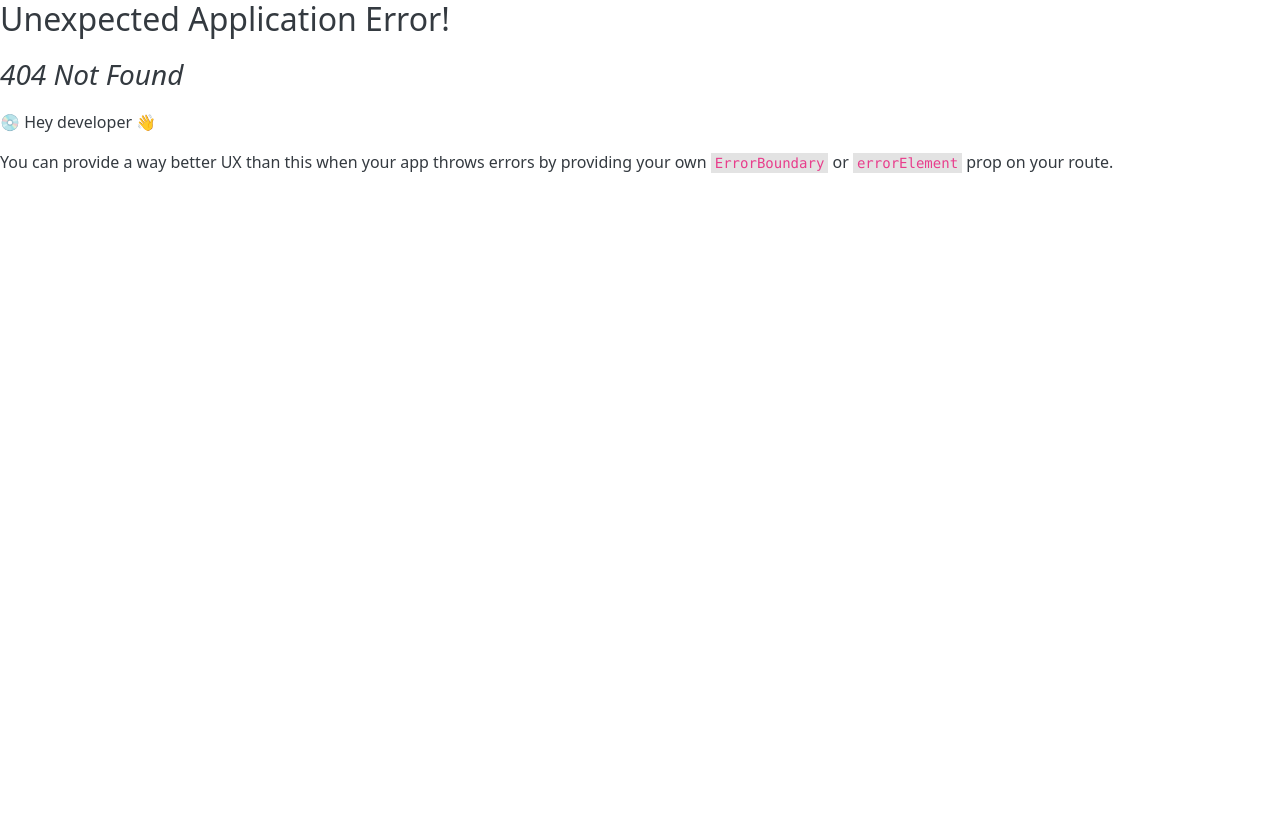
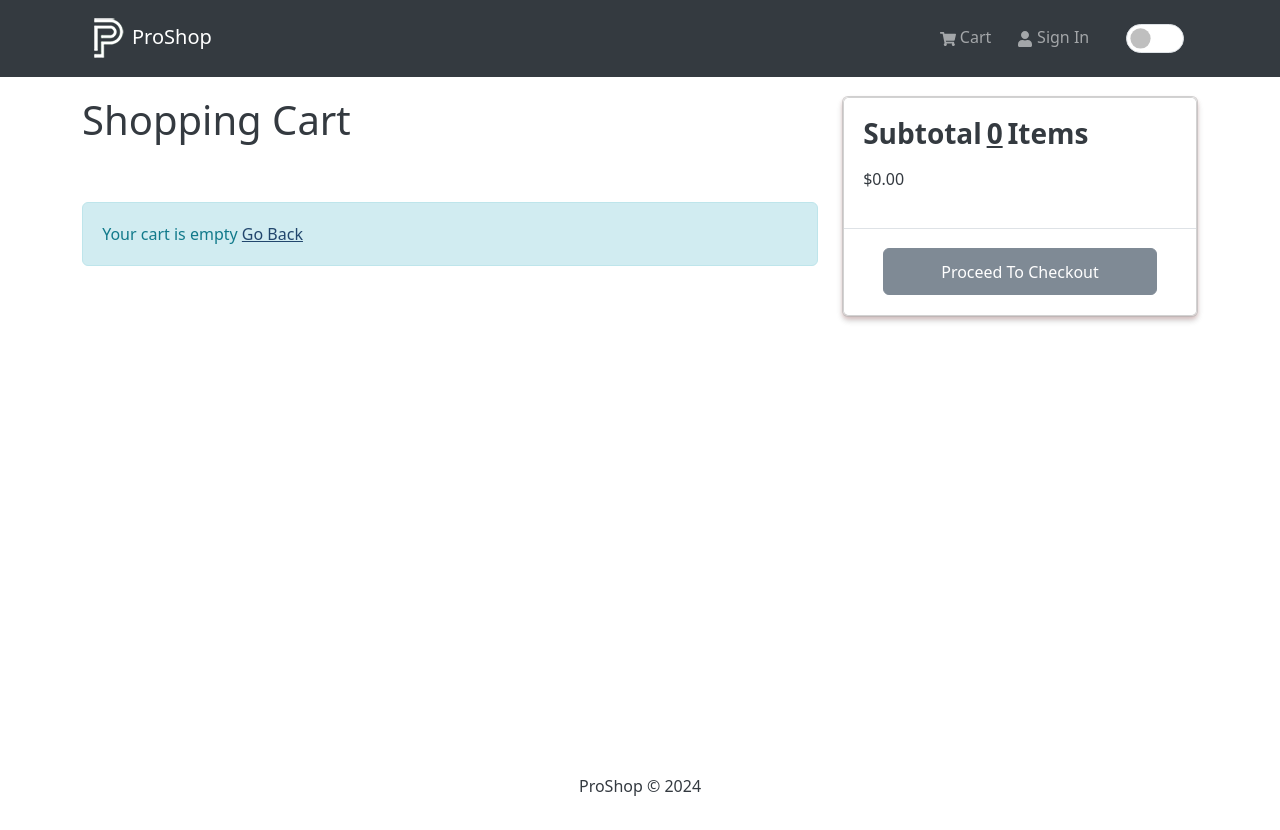
Before and after one commit to h3nrzi/proshop, a React (Vite) app in the folder frontend/: page /cart in a window 1280 px wide. Before the commit this address had no page. Shown: the top 830 px of the page. Before the commit the page ends 800 px from the top, so only its background shows below. Built offline with nearby package versions, Linux system fonts and the light colour scheme.

Commit message:
Cart page & add to cart handler

```diff
--- /dev/null
+++ b/frontend/src/components/CartItem.tsx
@@ -0,0 +1,42 @@
+import { Button, Col, Form, Image, Row } from "react-bootstrap";
+import { FaTrash } from "react-icons/fa";
+import { Link } from "react-router-dom";
+import Product from "../types/Product";
+
+interface CartItemProps {
+  item: Product;
+  onAddToCart: (item: Product, value: number) => void;
+  onRemoveFromCart: (_id: string) => void;
+}
+
+const CartItem = ({ item, onAddToCart, onRemoveFromCart }: CartItemProps) => {
+  return (
+    <Row className="align-items-center text-center mb-5 mb-md-0 gap-2 gap-md-0">
+      <Col md={2}>
+        <Image src={item.image} alt={item.name} fluid rounded />
+      </Col>
+      <Col md={3}>
+        <Link to={`/product/${item._id}`}>{item.name}</Link>
+      </Col>
+      <Col md={3}>${item.price}</Col>
+      <Col md={2}>
+        <Form.Control as="select" value={item.qty} onChange={(e) => onAddToCart(item, +e.target.value)}>
+          {Array.from({ length: item.countInStock })
+            .map((_, i) => i + 1)
+            .map((num) => (
+              <option value={num} key={num} className="text-center">
+                {num}
+              </option>
+            ))}
+        </Form.Control>
+      </Col>
+      <Col md={2}>
+        <Button variant="danger" className="text-white w-100" onClick={() => onRemoveFromCart(item._id)}>
+          <FaTrash size={23} />
+        </Button>
+      </Col>
+    </Row>
+  );
+};
+
+export default CartItem;
--- /dev/null
+++ b/frontend/src/components/CartSummary.tsx
@@ -0,0 +1,39 @@
+import { Button, Card, ListGroup } from "react-bootstrap";
+import Product from "../types/Product";
+
+interface CartSummaryProps {
+  orderItems: Product[];
+  onCheckout: () => void;
+}
+
+const CartSummary = ({ orderItems, onCheckout }: CartSummaryProps) => {
+  const itemCount = orderItems.reduce((acc, item) => acc + item.qty, 0);
+  const totalPrice = orderItems.reduce((acc, item) => acc + item.price * item.qty, 0).toFixed(2);
+
+  return (
+    <Card>
+      <ListGroup variant="flush">
+        <ListGroup.Item>
+          <h3 className="fw-bolder">
+            Subtotal
+            <span className="mx-1 text-decoration-underline">{itemCount}</span>
+            Items
+          </h3>
+          <h6>${totalPrice}</h6>
+        </ListGroup.Item>
+
+        <ListGroup.Item className="text-center">
+          <Button
+            type="button"
+            className="px-5 text-white"
+            disabled={orderItems.length === 0}
+            onClick={onCheckout}>
+            Proceed To Checkout
+          </Button>
+        </ListGroup.Item>
+      </ListGroup>
+    </Card>
+  );
+};
+
+export default CartSummary;
--- a/frontend/src/components/ProductDetail.tsx
+++ b/frontend/src/components/ProductDetail.tsx
@@ -5,10 +5,10 @@ import Rating from "./Rating";
 
 interface Props {
   product: Product;
-  addToCartHandler(qty: number): void;
+  onAddToCart(qty: number): void;
 }
 
-const ProductDetail: FC<Props> = ({ product, addToCartHandler }) => {
+const ProductDetail: FC<Props> = ({ product, onAddToCart }) => {
   const [qty, setQty] = useState(1);
 
   return (
@@ -69,10 +69,7 @@ const ProductDetail: FC<Props> = ({ product, addToCartHandler }) => {
             )}
 
             <ListGroup.Item className="text-center">
-              <Button
-                disabled={product.countInStock === 0}
-                className="px-3"
-                onClick={() => addToCartHandler(qty)}>
+              <Button disabled={product.countInStock === 0} className="px-3" onClick={() => onAddToCart(qty)}>
                 Add To Cart
               </Button>
             </ListGroup.Item>
--- /dev/null
+++ b/frontend/src/pages/CartPage.tsx
@@ -0,0 +1,48 @@
+import { Card, Col, ListGroup, Row } from "react-bootstrap";
+import { useDispatch, useSelector } from "react-redux";
+import { Link } from "react-router-dom";
+import { toast } from "react-toastify";
+import { addToCart } from "../app/cart-slice";
+import CartItem from "../components/CartItem";
+import CartSummary from "../components/CartSummary";
+import Message from "../components/Message";
+import { RootState } from "../store";
+import Product from "../types/Product";
+
+const CartPage = () => {
+  const dispatch = useDispatch();
+  const orderItems = useSelector((s: RootState) => s.cart.orderItems);
+
+  const addToCartHandler = (item: Product, qty: number) => {
+    dispatch(addToCart({ ...item, qty }));
+    toast.success("Quantity updated successfully.", { position: "top-center" });
+  };
+
+  return (
+    <Row>
+      <Col md={8}>
+        <h1 className="mb-5">Shopping Cart</h1>
+        {orderItems.length === 0 ? (
+          <Message variant="info">
+            Your cart is empty <Link to="/">Go Back</Link>
+          </Message>
+        ) : (
+          <ListGroup variant="flush">
+            {orderItems.map((item) => (
+              <ListGroup.Item key={item._id}>
+                <CartItem item={item} onAddToCart={addToCartHandler} onRemoveFromCart={() => {}} />
+              </ListGroup.Item>
+            ))}
+          </ListGroup>
+        )}
+      </Col>
+      <Col md={4}>
+        <Card>
+          <CartSummary orderItems={orderItems} onCheckout={() => {}} />
+        </Card>
+      </Col>
+    </Row>
+  );
+};
+
+export default CartPage;
--- a/frontend/src/pages/ProductPage.tsx
+++ b/frontend/src/pages/ProductPage.tsx
@@ -55,7 +55,7 @@ const ProductPage = () => {
       ) : productQueryError ? (
         <Message variant="danger">{getErrorMessage(productQueryError)}</Message>
       ) : (
-        <ProductDetail product={product!} addToCartHandler={addToCartHandler} />
+        <ProductDetail product={product!} onAddToCart={addToCartHandler} />
       )}
     </Fragment>
   );
--- a/frontend/src/routes.tsx
+++ b/frontend/src/routes.tsx
@@ -2,6 +2,7 @@ import { createBrowserRouter } from "react-router-dom";
 import AppLayout from "./layout/AppLayout";
 import HomePage from "./pages/HomePage";
 import ProductPage from "./pages/ProductPage";
+import CartPage from "./pages/CartPage";
 
 const router = createBrowserRouter([
   {
@@ -10,6 +11,7 @@ const router = createBrowserRouter([
     children: [
       { index: true, element: <HomePage /> },
       { path: "product/:id", element: <ProductPage /> },
+      { path: "cart", element: <CartPage /> },
     ],
   },
 ]);
```
